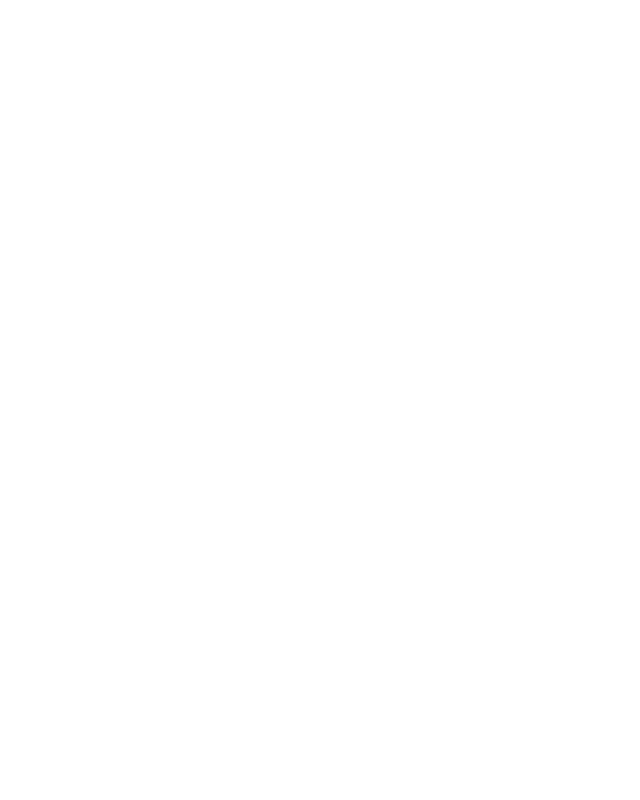
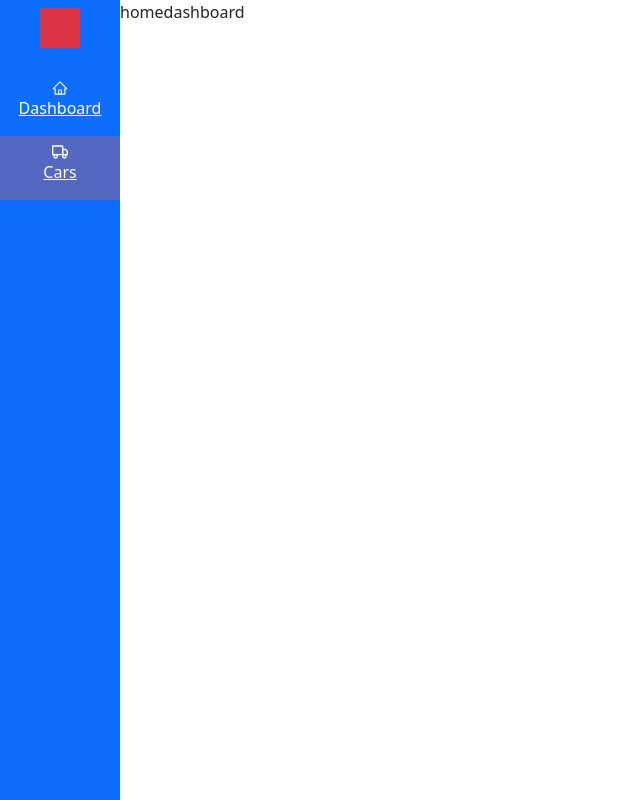
Before and after one commit to yohanesrioirsan/fer-10-platinum-kel1-admin, a React (Create React App) app: page /cars in a window 1280 px wide. Before the commit this address had no page. Shown: the whole page, without its empty margins (0-640 px from the left). Built offline with nearby package versions, Linux system fonts and the light colour scheme.

Commit message:
add navigation

```diff
--- a/package.json
+++ b/package.json
@@ -12,10 +12,11 @@
     "react": "^18.2.0",
     "react-bootstrap": "^2.7.4",
     "react-dom": "^18.2.0",
+    "react-icons": "^4.9.0",
+    "react-redux": "^8.0.7",
     "react-router-dom": "^6.12.1",
     "react-scripts": "5.0.1",
     "redux-persist": "^6.0.0",
-    "react-redux": "^8.0.7",
     "web-vitals": "^2.1.0"
   },
   "scripts": {
--- /dev/null
+++ b/src/layout/index.css
@@ -0,0 +1,4 @@
+.sidebar .nav-link.active {
+    background-color: #fff;
+    color: #007bff;
+  }
--- /dev/null
+++ b/src/layout/index.jsx
@@ -0,0 +1,13 @@
+import React from 'react'
+import { Outlet } from 'react-router-dom'
+import Sidebar from './sidebar'
+
+export default function Layout() {
+  return (
+    <div className='d-flex vh-100 '>
+        <Sidebar/>
+        <Outlet/>
+
+    </div>
+  )
+}
--- /dev/null
+++ b/src/layout/sidebar.jsx
@@ -0,0 +1,49 @@
+import React from "react";
+import { NavLink, useLocation } from "react-router-dom";
+import "./index.css"; // Import the custom CSS file
+import { FiTruck } from "react-icons/fi";
+import { AiOutlineHome } from "react-icons/ai";
+
+export default function Sidebar() {
+    const location = useLocation();
+    const sidebarStyle = {
+        width: "120px",
+    };
+
+    const logo = {
+        width: "40px",
+        height: "40px",
+    };
+
+    const activeSidebar = {
+        backgroundColor: "#5568c1",
+        color: "#ffffff",
+    };
+    const defaultSidebar = {
+        color: "#ffffff",
+    };
+    const isActive = (path) => location.pathname === path;
+
+    return (
+        <aside className="bg-primary " style={sidebarStyle}>
+            <div className="sidebar-logo df-center">
+                <span />
+            </div>
+            <div className="cursor-pointer sidebar d-flex flex-column align-items-center py-2 w-100">
+                <div className="bg-danger mb-4" style={logo} />
+                <NavLink to="/dashboard" style={isActive("/dashboard") ? activeSidebar : defaultSidebar} className="pb-2 w-100">
+                    <div className="d-flex flex-column align-items-center py-2">
+                        <AiOutlineHome />
+                        <div className=" ">Dashboard</div>
+                    </div>
+                </NavLink>
+                <NavLink to="/cars" style={isActive("/cars") ? activeSidebar : defaultSidebar} className="pb-2 w-100">
+                    <div className="d-flex flex-column align-items-center py-2">
+                        <FiTruck />
+                        <div className=" ">Cars</div>
+                    </div>
+                </NavLink>
+            </div>
+        </aside>
+    );
+}
--- /dev/null
+++ b/src/pages/dashboard.jsx
@@ -0,0 +1,14 @@
+// import React from 'react'
+import react, { useState } from 'react'
+import Home from './home'
+
+export default function Dashboard() {
+    const [data, setDate] = useState([])
+
+  return (
+    <>
+        <Home data={data}/>
+        <div>dashboard</div>
+    </>
+  )
+}
--- a/src/pages/home.jsx
+++ b/src/pages/home.jsx
@@ -1,7 +1,10 @@
 import React from 'react'
 
-export default function Home() {
+export default function Home({data}) {
   return (
+    <>
+    <div>{data}</div>
     <div>home</div>
+    </>
   )
 }
--- a/src/router/index.jsx
+++ b/src/router/index.jsx
@@ -1,5 +1,7 @@
 import React from 'react'
 import { Route, Routes } from 'react-router-dom'
+import Layout from '../layout'
+import Dashboard from '../pages/dashboard'
 import Login from '../pages/login'
 
 export default function Router() {
@@ -7,6 +9,10 @@
     <div>
         <Routes>
             <Route path='/' element={<Login/>}/>
+            <Route element={<Layout/>} >
+                <Route path='/dashboard' element={<Dashboard/>}/>
+                <Route path='/cars' element={<Dashboard/>}/>
+            </Route>
         </Routes>
     </div>
 
```
Also changed, not shown: src/pages/list-car.jsx (added, +16 -0 lines), src/layout/header.jsx (added).
